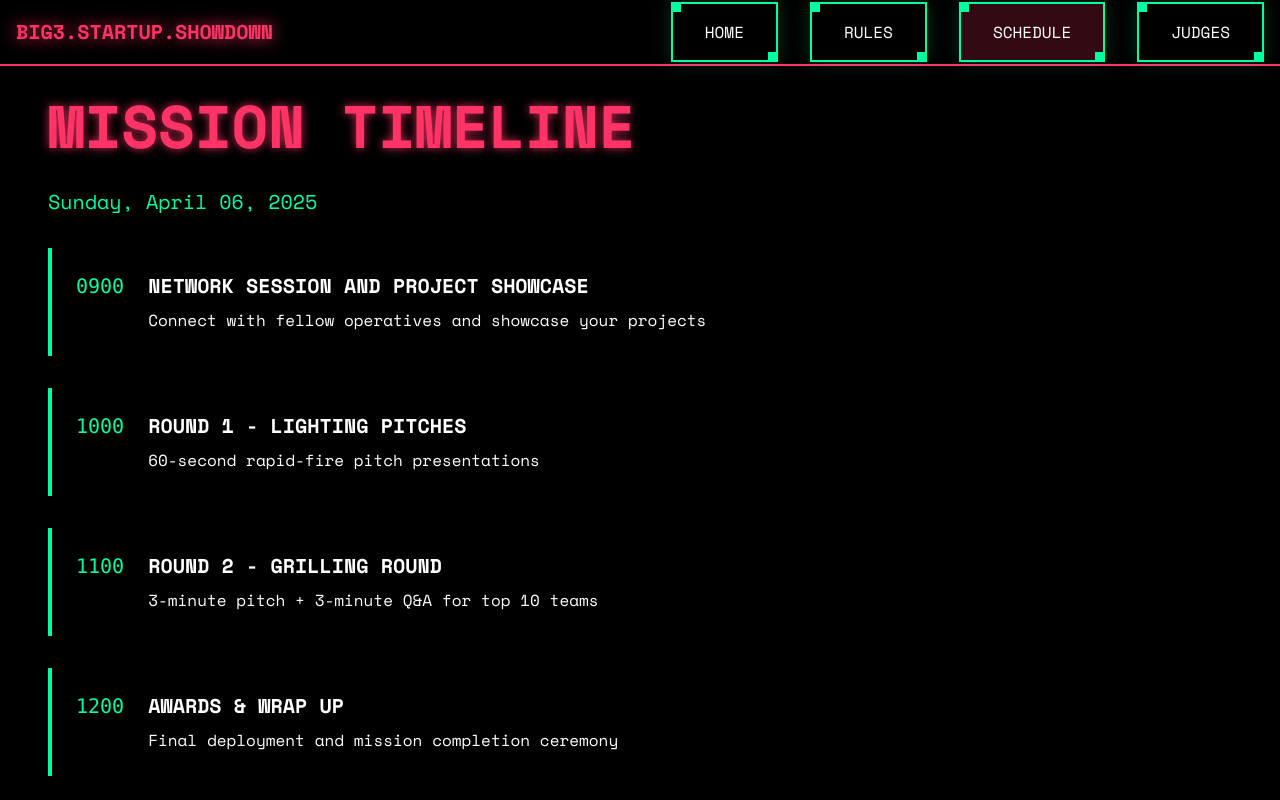
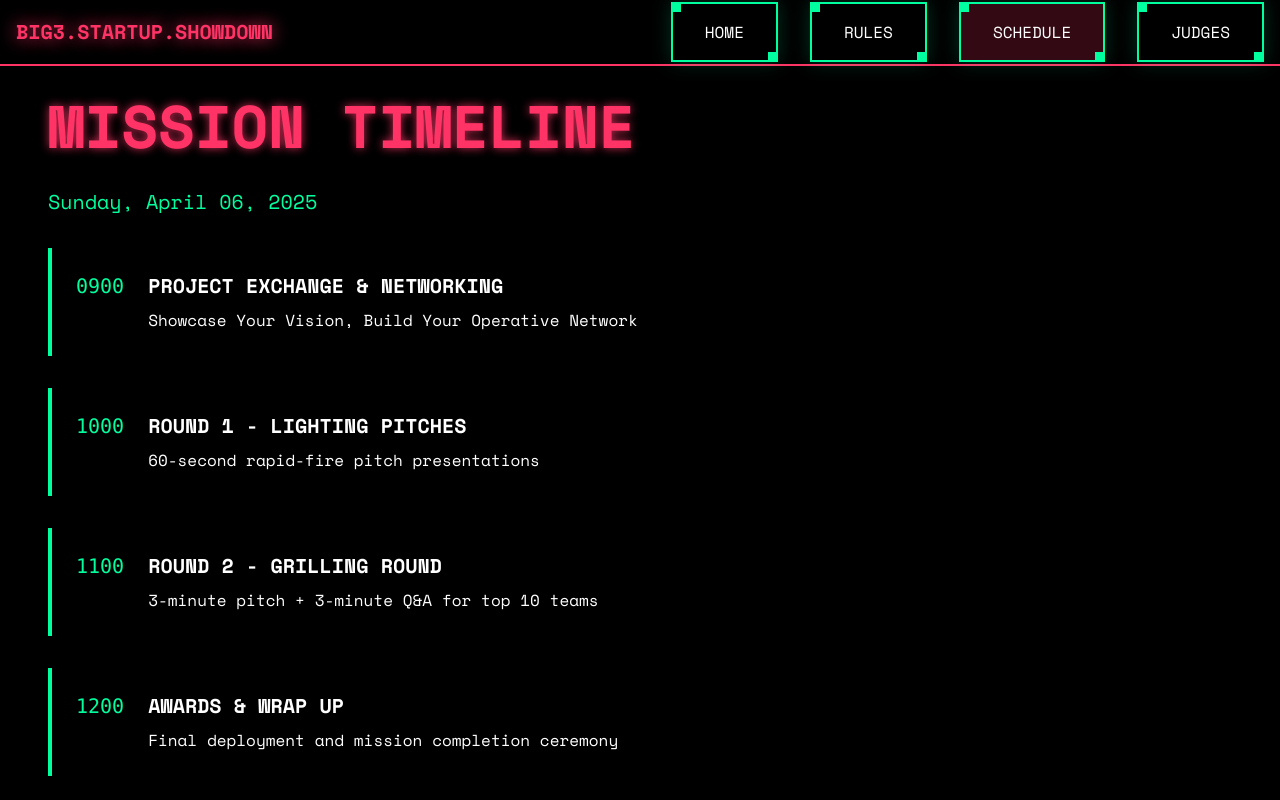
Before and after one commit to andrewnms/kingsdomain, a React (Vite) app: page / in a window 1280 px wide. Both pictures are taken after a click on the button "SCHEDULE". Built offline with nearby package versions, Linux system fonts and the light colour scheme.

Commit message:
Add Project Exchange & Networking section
Implement a new section titled "Project Exchange & Networking" to showcase visions and facilitate networking among participants.
[skip gpt_engineer]

```diff
--- a/src/components/sections/ScheduleSection.tsx
+++ b/src/components/sections/ScheduleSection.tsx
@@ -9,8 +9,8 @@ export const ScheduleSection = () => {
           {[
             {
               time: "0900",
-              title: "NETWORK SESSION AND PROJECT SHOWCASE",
-              details: "Connect with fellow operatives and showcase your projects"
+              title: "PROJECT EXCHANGE & NETWORKING",
+              details: "Showcase Your Vision, Build Your Operative Network"
             },
             {
               time: "1000",
```
